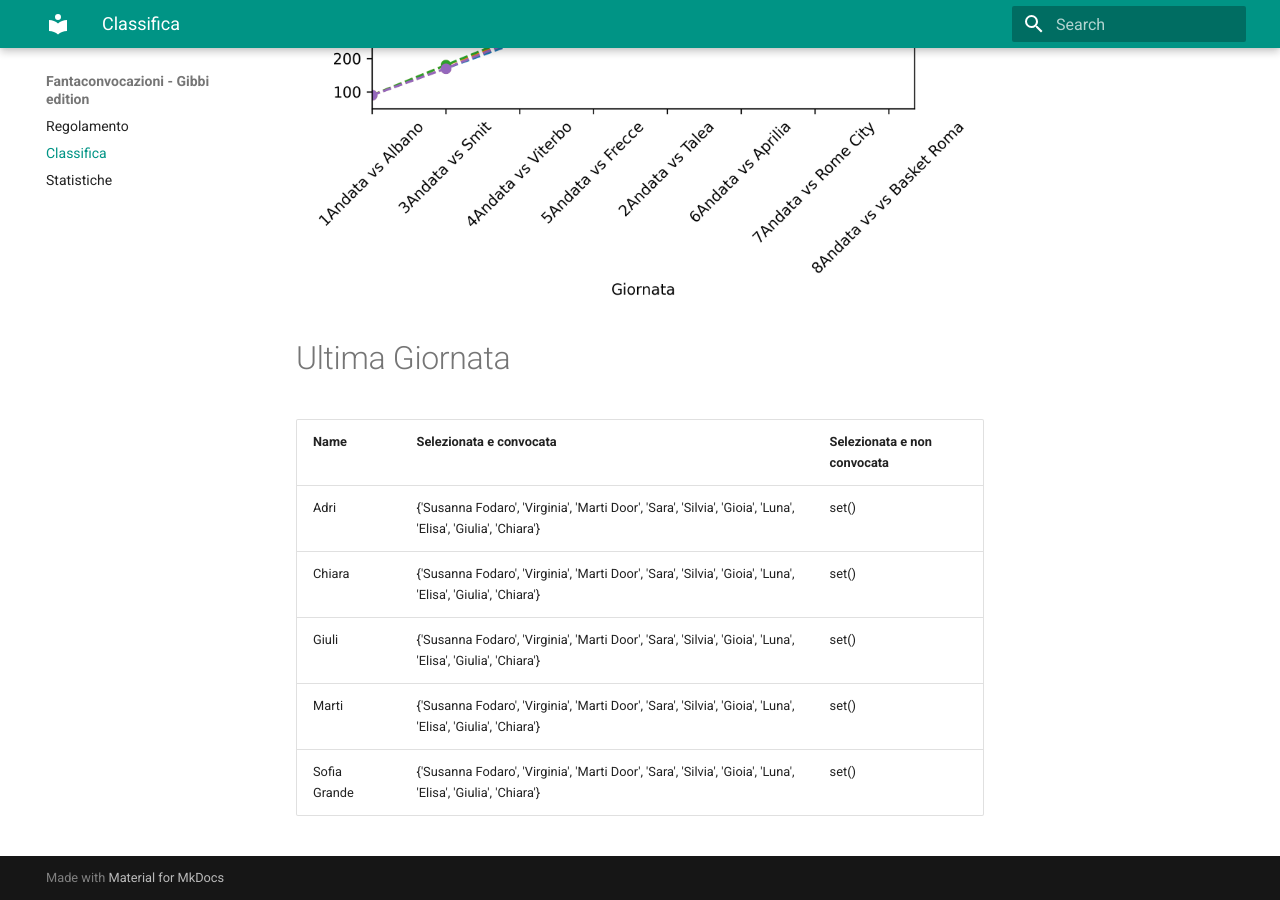
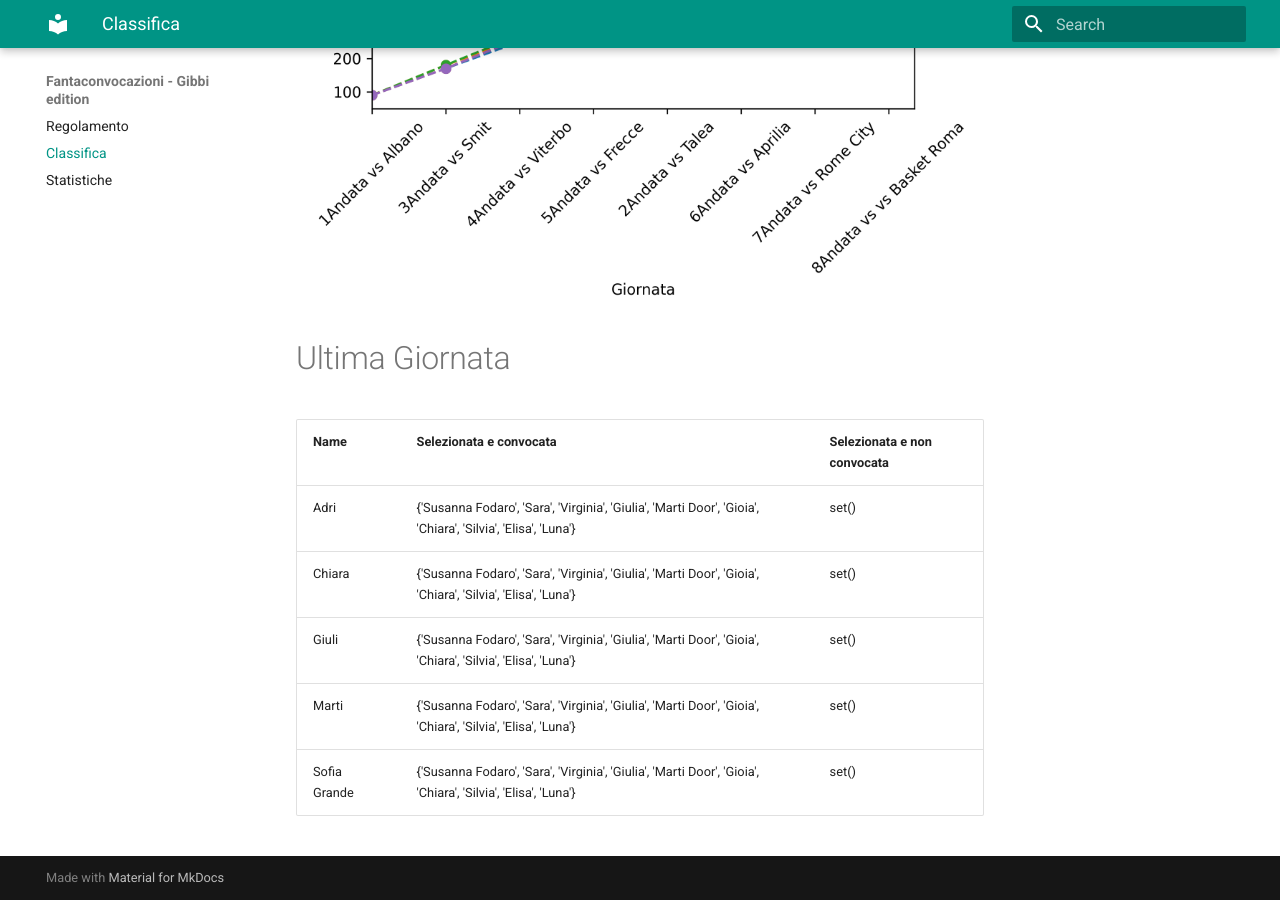
Before and after one commit to martinig94/fantagibbi, an MkDocs documentation site: the page built from docs/Classifica.md, in a window 1280 px wide and 900 px high, scrolled down 810 px. Built offline with MkDocs 1.6.1 and Material for MkDocs 9.7.7, drawn with Linux system fonts in a browser that asks for light colours.

Commit message:
Auto-update from main.py

```diff
--- a/docs/Classifica.md
+++ b/docs/Classifica.md
@@ -18,9 +18,9 @@
 <!-- START_TABLE CORRECT -->
 | Name         | Selezionata e convocata                                                                                      | Selezionata e non convocata   |
 |:-------------|:-------------------------------------------------------------------------------------------------------------|:------------------------------|
-| Adri         | {'Susanna Fodaro', 'Virginia', 'Marti Door', 'Sara', 'Silvia', 'Gioia', 'Luna', 'Elisa', 'Giulia', 'Chiara'} | set()                         |
-| Chiara       | {'Susanna Fodaro', 'Virginia', 'Marti Door', 'Sara', 'Silvia', 'Gioia', 'Luna', 'Elisa', 'Giulia', 'Chiara'} | set()                         |
-| Giuli        | {'Susanna Fodaro', 'Virginia', 'Marti Door', 'Sara', 'Silvia', 'Gioia', 'Luna', 'Elisa', 'Giulia', 'Chiara'} | set()                         |
-| Marti        | {'Susanna Fodaro', 'Virginia', 'Marti Door', 'Sara', 'Silvia', 'Gioia', 'Luna', 'Elisa', 'Giulia', 'Chiara'} | set()                         |
-| Sofia Grande | {'Susanna Fodaro', 'Virginia', 'Marti Door', 'Sara', 'Silvia', 'Gioia', 'Luna', 'Elisa', 'Giulia', 'Chiara'} | set()                         |
+| Adri         | {'Susanna Fodaro', 'Sara', 'Virginia', 'Giulia', 'Marti Door', 'Gioia', 'Chiara', 'Silvia', 'Elisa', 'Luna'} | set()                         |
+| Chiara       | {'Susanna Fodaro', 'Sara', 'Virginia', 'Giulia', 'Marti Door', 'Gioia', 'Chiara', 'Silvia', 'Elisa', 'Luna'} | set()                         |
+| Giuli        | {'Susanna Fodaro', 'Sara', 'Virginia', 'Giulia', 'Marti Door', 'Gioia', 'Chiara', 'Silvia', 'Elisa', 'Luna'} | set()                         |
+| Marti        | {'Susanna Fodaro', 'Sara', 'Virginia', 'Giulia', 'Marti Door', 'Gioia', 'Chiara', 'Silvia', 'Elisa', 'Luna'} | set()                         |
+| Sofia Grande | {'Susanna Fodaro', 'Sara', 'Virginia', 'Giulia', 'Marti Door', 'Gioia', 'Chiara', 'Silvia', 'Elisa', 'Luna'} | set()                         |
 <!-- END_TABLE CORRECT -->
```
